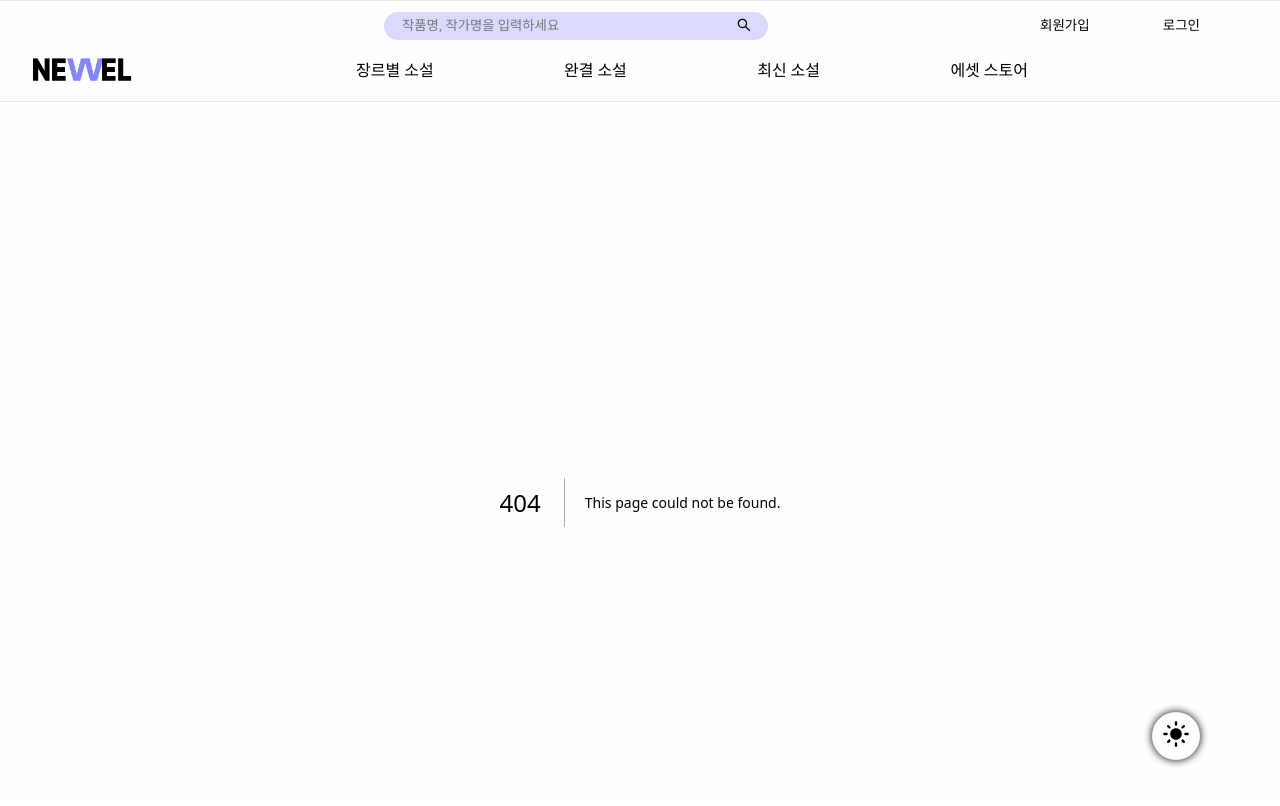
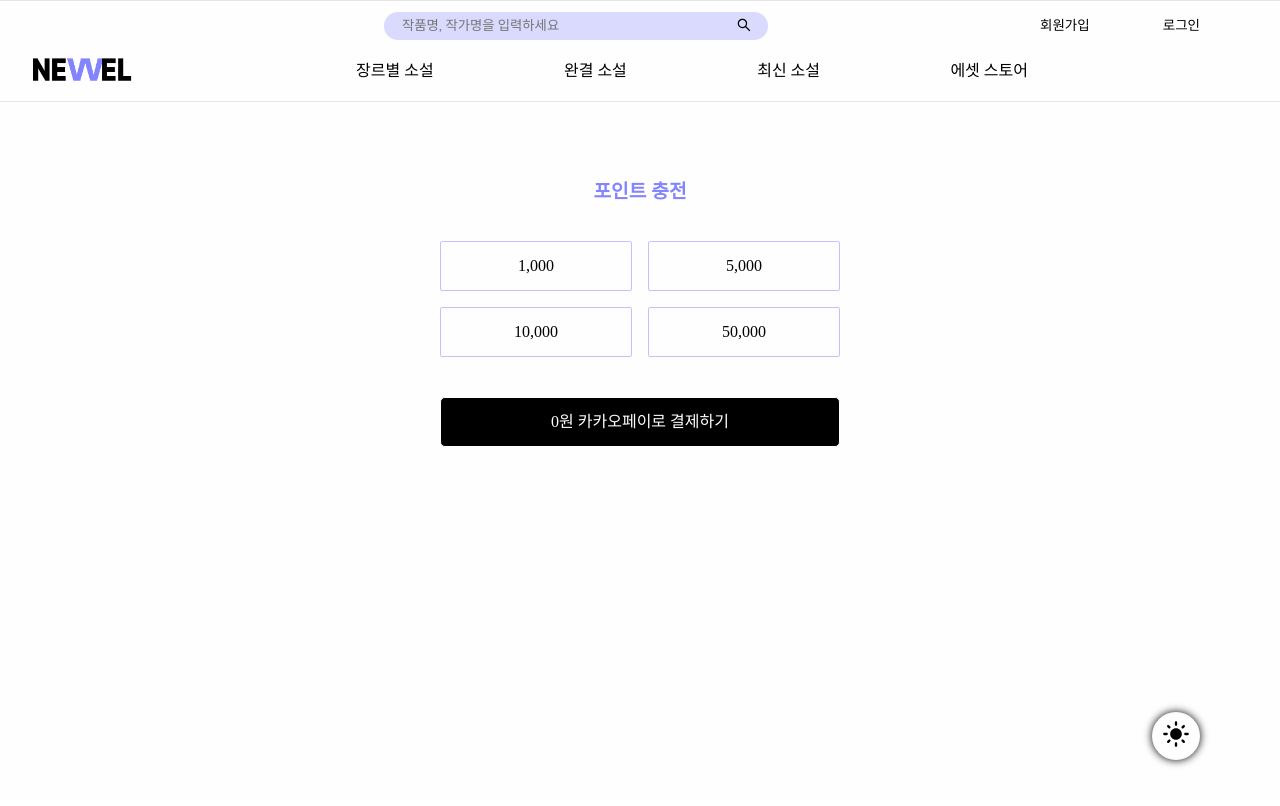
Before and after one commit to qgw13467/nevvel, a Next.js app in the folder frontend/nevvel/: page /profile/purchase in a window 1280 px wide. Before the commit this address had no page. Shown: the top 806 px of the page. Built offline with nearby package versions, Linux system fonts and the light colour scheme.

Commit message:
feat : point charge in fe

```diff
--- /dev/null
+++ b/frontend/nevvel/src/components/common/RadioInput.tsx
@@ -0,0 +1,69 @@
+import React, { Dispatch, SetStateAction } from "react";
+import styled from "styled-components";
+
+interface RadioProps {
+  id: number;
+  value: number;
+  labelText: string;
+  name: string;
+  current: number;
+  setValue: Dispatch<SetStateAction<number>>;
+}
+
+function RadioInput({
+  id,
+  value,
+  labelText,
+  name,
+  current,
+  setValue,
+}: RadioProps) {
+  const onChecked = () => {
+    setValue(Number(value));
+  };
+  return (
+    <Wrapper>
+      <RadioDiv active={current === value ? true : false} onClick={onChecked}>
+        <label htmlFor={labelText}>
+          <input
+            type="radio"
+            value={value}
+            id={labelText}
+            name={name}
+            checked={current === value ? true : false}
+          />
+          <span>{labelText}</span>
+        </label>
+      </RadioDiv>
+    </Wrapper>
+  );
+}
+
+const Wrapper = styled.div`
+  background-color: ${({ theme }) => theme.color.background};
+  display: flex;
+  justify-content: center;
+`;
+
+const RadioDiv = styled.div<{ active: boolean }>`
+  input[type="radio"] {
+    display: none;
+  }
+  background: ${({ active, theme }) => {
+    if (active) {
+      return theme.color.hover;
+    }
+  }};
+  margin: 0.5rem;
+  padding: 1rem;
+  width: 95%;
+  border: 1.5px solid;
+  border-radius: 2px;
+  border-color: ${({ theme }) => theme.color.hover};
+  :hover {
+    color: ${({ theme }) => theme.color.point};
+  }
+  cursor: pointer;
+`;
+
+export default RadioInput;
--- /dev/null
+++ b/frontend/nevvel/src/pages/profile/purchase.tsx
@@ -0,0 +1,205 @@
+import RadioInput from "@/src/components/common/RadioInput";
+import React, { useState } from "react";
+import styled from "styled-components";
+
+export interface RequestPayAdditionalParams {
+  digital?: boolean;
+  vbank_due?: string;
+  m_redirect_url?: string;
+  app_scheme?: string;
+  biz_num?: string;
+}
+
+export interface Display {
+  card_quota?: number[];
+}
+
+export interface RequestPayParams extends RequestPayAdditionalParams {
+  pg?: string;
+  pay_method: string;
+  escrow?: boolean;
+  merchant_uid: string;
+  name?: string;
+  amount: number;
+  custom_data?: any;
+  tax_free?: number;
+  currency?: string;
+  language?: string;
+  buyer_name?: string;
+  buyer_tel?: string;
+  buyer_email?: string;
+  buyer_addr?: string;
+  buyer_postcode?: string;
+  notice_url?: string | string[];
+  display?: Display;
+}
+
+export interface RequestPayAdditionalResponse {
+  apply_num?: string;
+  vbank_num?: string;
+  vbank_name?: string;
+  vbank_holder?: string | null;
+  vbank_date?: number;
+}
+
+export interface RequestPayResponse extends RequestPayAdditionalResponse {
+  success: boolean;
+  error_code: string;
+  error_msg: string;
+  imp_uid: string | null;
+  merchant_uid: string;
+  pay_method?: string;
+  paid_amount?: number;
+  status?: string;
+  name?: string;
+  pg_provider?: string;
+  pg_tid?: string;
+  buyer_name?: string;
+  buyer_email?: string;
+  buyer_tel?: string;
+  buyer_addr?: string;
+  buyer_postcode?: string;
+  custom_data?: any;
+  paid_at?: number;
+  receipt_url?: string;
+}
+
+export type RequestPayResponseCallback = (response: RequestPayResponse) => void;
+
+export interface Iamport {
+  init: (accountID: string) => void;
+  request_pay: (
+    params: RequestPayParams,
+    callback?: RequestPayResponseCallback
+  ) => void;
+}
+
+declare global {
+  interface Window {
+    IMP?: Iamport;
+  }
+}
+
+function Purchase() {
+  const [amount, setAmount] = useState<number>(0);
+
+  const money = [
+    {
+      id: 1000,
+      value: 1000,
+      labelText: "1,000",
+    },
+    {
+      id: 5000,
+      value: 5000,
+      labelText: "5,000",
+    },
+    {
+      id: 10000,
+      value: 10000,
+      labelText: "10,000",
+    },
+    {
+      id: 50000,
+      value: 50000,
+      labelText: "50,000",
+    },
+  ];
+
+  const onClickPayment = () => {
+    if (!window.IMP) return;
+
+    const { IMP } = window;
+    IMP.init("imp88176312");
+
+    const data: RequestPayParams = {
+      pg: "kakaopay", // PG사 : https://portone.gitbook.io/docs/sdk/javascript-sdk/payrq#undefined-1 참고
+      pay_method: "kakaopay", // 결제수단
+      merchant_uid: `mid_${new Date().getTime()}`, // 주문번호
+      amount: amount, // 결제금액
+      name: "NEVVEL 포인트 충전", // 주문명
+      //   buyer_name: "홍길동", // 구매자 이름
+      //   buyer_tel: "01012341234", // 구매자 전화번호
+      buyer_email: "example@example", // 구매자 이메일
+      //   buyer_addr: "신사동 661-16", // 구매자 주소
+      //   buyer_postcode: "06018", // 구매자 우편번호
+    };
+    IMP.request_pay(data, callback);
+  };
+
+  const callback = (response: RequestPayResponse) => {
+    const { success, paid_amount, buyer_email, error_msg } = response;
+
+    if (success) {
+      console.log(success, paid_amount, buyer_email);
+      //   axios.post(우리링크, amout, user 정보 넣어서 보내기)
+      alert("결제 성공");
+    } else {
+      alert(`결제 실패: ${error_msg}`);
+    }
+  };
+
+  return (
+    <Wrapper>
+      <CenterDiv>
+        <BigP>포인트 충전</BigP>
+        <GridDiv>
+          {money.map((e) => {
+            return (
+              <RadioInput
+                key={e.id}
+                id={e.id}
+                value={e.value}
+                labelText={e.labelText}
+                name="point"
+                current={amount}
+                setValue={setAmount}
+              />
+            );
+          })}
+        </GridDiv>
+        <ChargeP onClick={onClickPayment}>
+          {amount.toString().replace(/\B(?=(\d{3})+(?!\d))/g, ",")}원
+          카카오페이로 결제하기
+        </ChargeP>
+      </CenterDiv>
+    </Wrapper>
+  );
+}
+
+export default Purchase;
+
+const Wrapper = styled.div`
+  background-color: ${({ theme }) => theme.color.background};
+  display: flex;
+  justify-content: center;
+`;
+
+const CenterDiv = styled.div`
+  text-align: center;
+  margin: 5rem;
+`;
+
+const BigP = styled.p`
+  color: ${({ theme }) => theme.color.point};
+  font-size: larger;
+  font-weight: 600;
+  margin: 0rem 0rem 2rem;
+`;
+
+const ChargeP = styled.p`
+  margin: 2rem 0.5rem;
+  padding: 1rem;
+  width: 25rem;
+  border: 1.5px solid;
+  border-radius: 5px;
+  font-weight: 500;
+  cursor: pointer;
+  color: ${({ theme }) => theme.color.text2};
+  background-color: ${({ theme }) => theme.color.text1};
+`;
+
+const GridDiv = styled.div`
+  display: grid;
+  grid-template-columns: 1fr 1fr;
+`;
```
